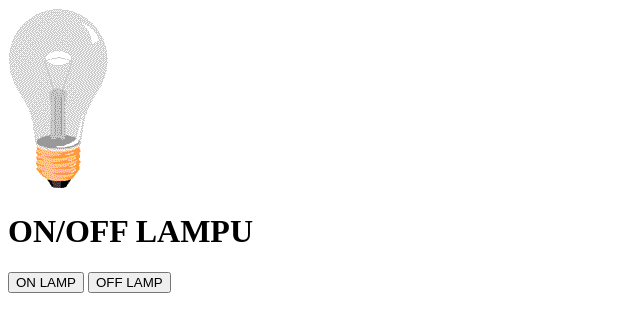
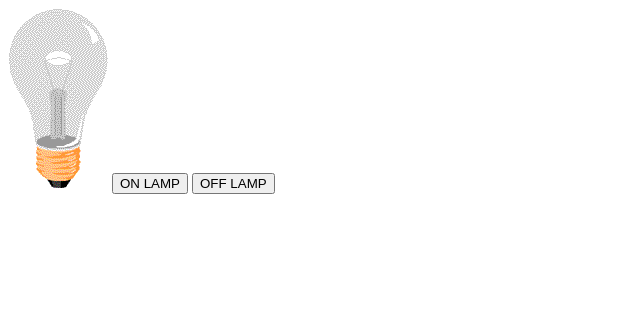
Before and after one commit to Naufall0000/SESI-4, a plain HTML site: page index.html in a window 1280 px wide. Shown: the whole page, without its empty margins (0-640 px from the left). Drawn offline with Linux system fonts and the light colour scheme.

Commit message:
menghapus h1

```diff
--- a/index.html
+++ b/index.html
@@ -7,7 +7,6 @@
 </head>
 <body>
     <img src="assets/images/off.gif" alt="" id="lampu1">
-    <h1>ON/OFF LAMPU</h1>
     <button onclick="saklar('on')">ON LAMP</button>
     <button onclick="saklar('off')">OFF LAMP</button>
 
```
